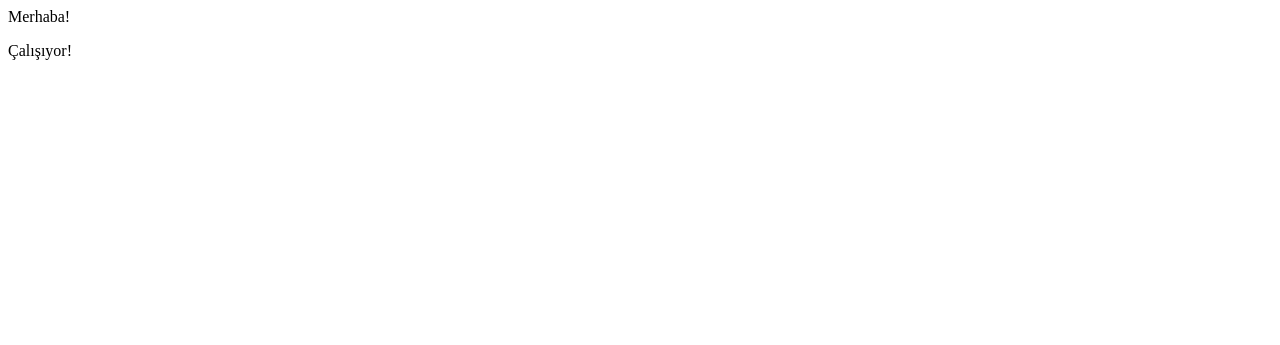
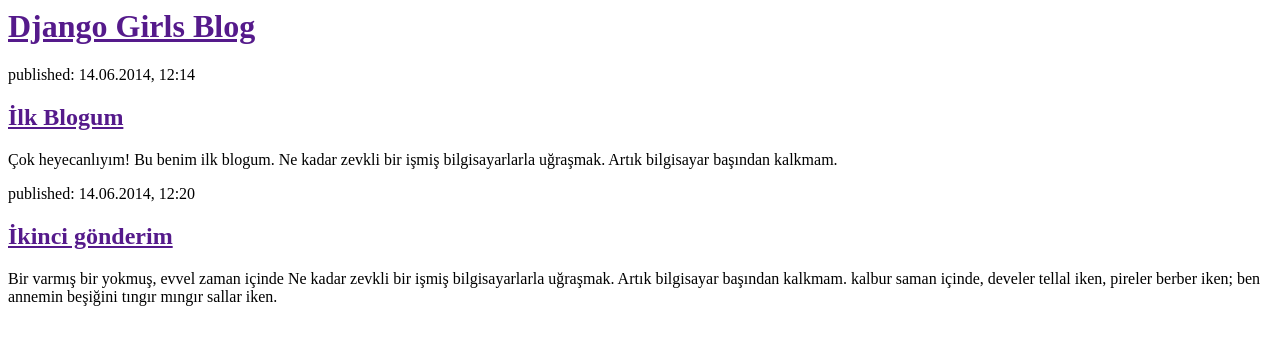
Before and after one commit to geallen/django_girls, a Django app: page / in a window 1280 px wide. Before the commit the part shown is almost empty. Shown: the top 345 px of the page. Run offline with Django 3.2, Linux system fonts and the light colour scheme.

Commit message:
Template changed

```diff
--- a/blog/templates/blog/post_list.html
+++ b/blog/templates/blog/post_list.html
@@ -1,9 +1,22 @@
 <html>
     <head>
-        <title>Zeynep'in blogu</title>
+        <title>Django Girls blog</title>
     </head>
     <body>
-        <p>Merhaba!</p>
-        <p>Çalışıyor!</p>
+        <div>
+            <h1><a href="">Django Girls Blog</a></h1>
+        </div>
+
+        <div>
+            <p>published: 14.06.2014, 12:14</p>
+            <h2><a href="">İlk Blogum</a></h2>
+            <p>Çok heyecanlıyım! Bu benim ilk blogum. Ne kadar zevkli bir işmiş bilgisayarlarla uğraşmak. Artık bilgisayar başından kalkmam. </p>
+        </div>
+
+        <div>
+            <p>published: 14.06.2014, 12:20</p>
+            <h2><a href="">İkinci gönderim</a></h2>
+            <p>Bir varmış bir yokmuş, evvel zaman içinde Ne kadar zevkli bir işmiş bilgisayarlarla uğraşmak. Artık bilgisayar başından kalkmam. kalbur saman içinde, develer tellal iken, pireler berber iken; ben annemin beşiğini tıngır mıngır sallar iken.</p>
+        </div>
     </body>
 </html>
```
